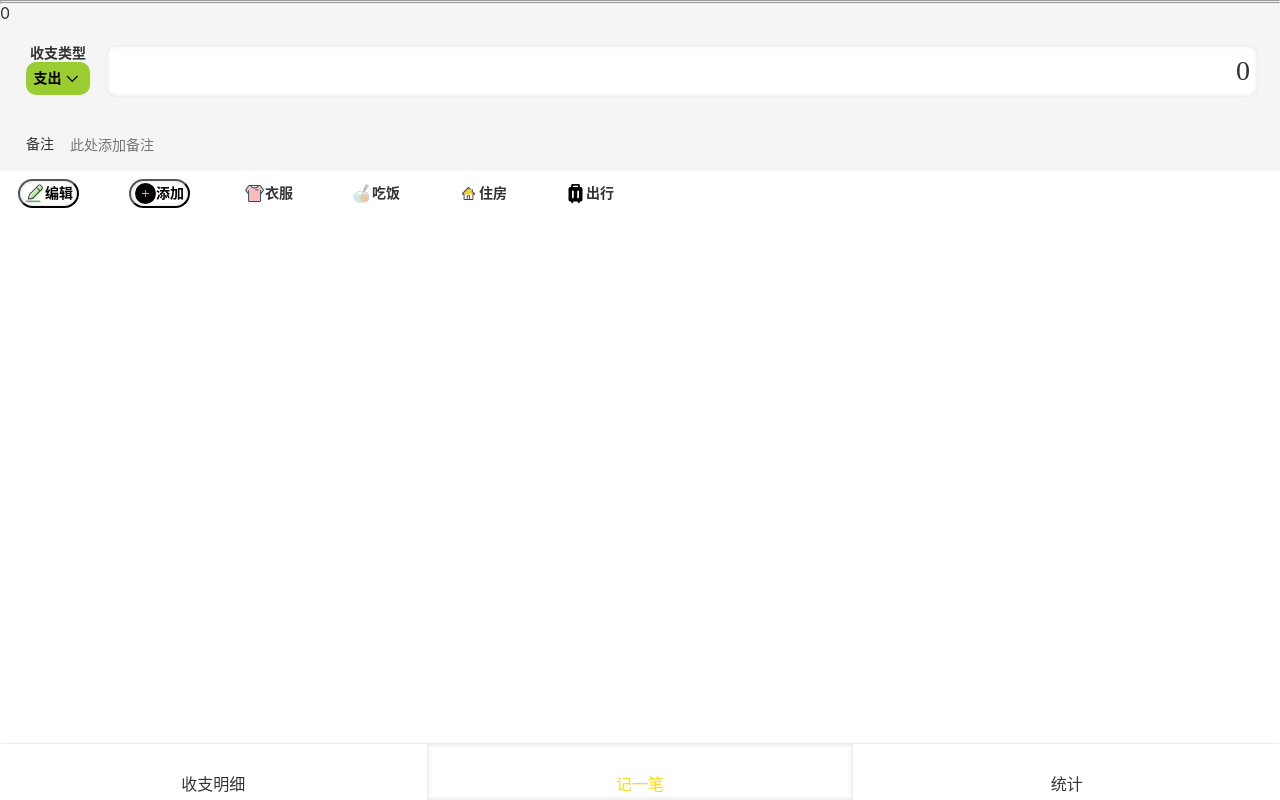
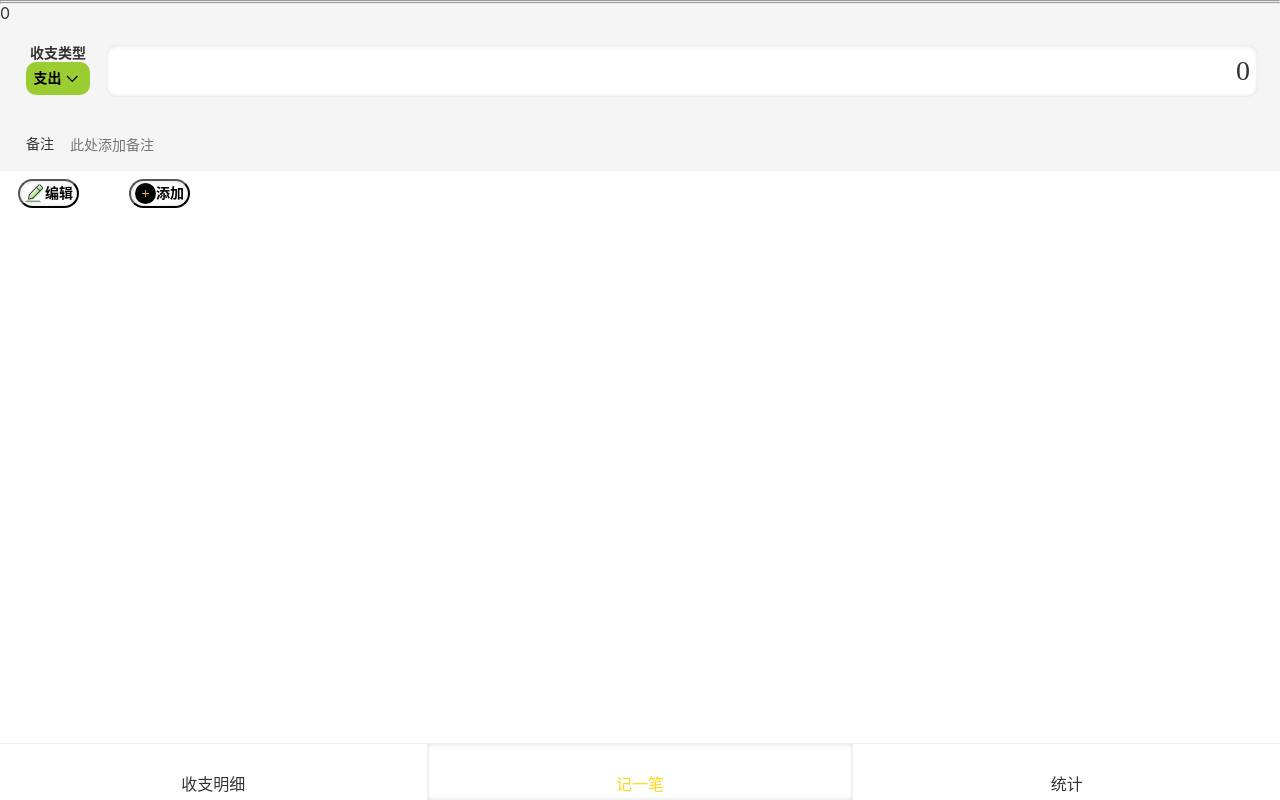
Before and after one commit to yichang8421/BitByBiter, a React app: page /edit#/money in a window 1280 px wide. Built offline with nearby package versions, Linux system fonts and the light colour scheme.

Commit message:
将 addTag 封装进 useTags.tsx

```diff
--- a/src/useTags.tsx
+++ b/src/useTags.tsx
@@ -9,7 +9,17 @@ const defaultTags = [
 ];
 
 const useTags = () => {
-    const [tags, setTags] = useState<{ id: number; name: string }[]>(defaultTags);
+    const [tags, setTags] = useState<{ id: number; name: string }[]>([]);
+
+    function addTag() {
+        const addTagName = window.prompt("请输入添加标签名");
+        if (addTagName) {
+            setTags(() => [
+                ...tags,
+                {id: createId(), name: addTagName}
+            ]);
+        }
+    }
 
     const findTag = (id: number) => tags.filter(tag => tag.id === id)[0];
 
@@ -34,7 +44,7 @@ const useTags = () => {
         });
     };
 
-    return {tags, setTags, findTag, findTagIndex, updateTag, deleteTag};
+    return {addTag, tags, setTags, findTag, findTagIndex, updateTag, deleteTag};
 };
 
 export {useTags};
--- a/src/views/component/EditTags/TagsList.tsx
+++ b/src/views/component/EditTags/TagsList.tsx
@@ -4,7 +4,7 @@ import {useTags} from "useTags";
 import styled from "styled-components";
 import Icon from "components/Icon";
 import {Link} from "react-router-dom";
-import { Button } from "components/MyButton";
+import {Button} from "components/MyButton";
 import {ElementCenter} from "../../../components/CalculatorOutput/ElementCenter";
 import {Space} from "../../../components/CalculatorOutput/Space";
 
@@ -47,7 +47,7 @@ const TagList = styled.ol`
 `;
 
 const TagsList = () => {
-    const {tags} = useTags();
+    const {tags, addTag} = useTags();
     return (
         <Layout>
             <TitleWrapper>
@@ -72,7 +72,14 @@ const TagsList = () => {
             <Space/>
             <Space/>
             <Space/>
-            <ElementCenter><Button>新增标签</Button></ElementCenter>
+            <ElementCenter>
+                <Button
+                    onClick={() => {
+                        addTag();
+                    }}
+                >新增标签
+                </Button>
+            </ElementCenter>
         </Layout>
     );
 };
--- a/src/views/component/TagsSelection.tsx
+++ b/src/views/component/TagsSelection.tsx
@@ -4,7 +4,6 @@ import React from "react";
 import img from "../../img/记账vue版.jpg";
 import {NavLink} from "react-router-dom";
 import {useTags} from "useTags";
-import {createId} from "lib/createId";
 
 const Wrapper = styled.section`
     background:#fff;
@@ -77,18 +76,8 @@ const mapNameToIcon: Record<string, string> = {
 };
 
 const TagsSelection: React.FC<Props> = (props: Props) => {
-    const {tags, setTags} = useTags();
+    const {tags, addTag} = useTags();
     const selectedTagIds = props.value;
-
-    function onAddTag() {
-        const addTagName = window.prompt("请输入添加标签名");
-        if (addTagName) {
-            setTags(() => [
-                ...tags,
-                {id: createId(), name: addTagName}
-            ]);
-        }
-    }
 
     function onToggleTag(tagId: number) {
         const index = selectedTagIds.indexOf(tagId);
@@ -123,7 +112,7 @@ const TagsSelection: React.FC<Props> = (props: Props) => {
                 <Button
                     onClick={() => {
                         props.hidePad();
-                        onAddTag();
+                        addTag();
                     }}
                 >
                     <Icon name={"add"}/>
```
